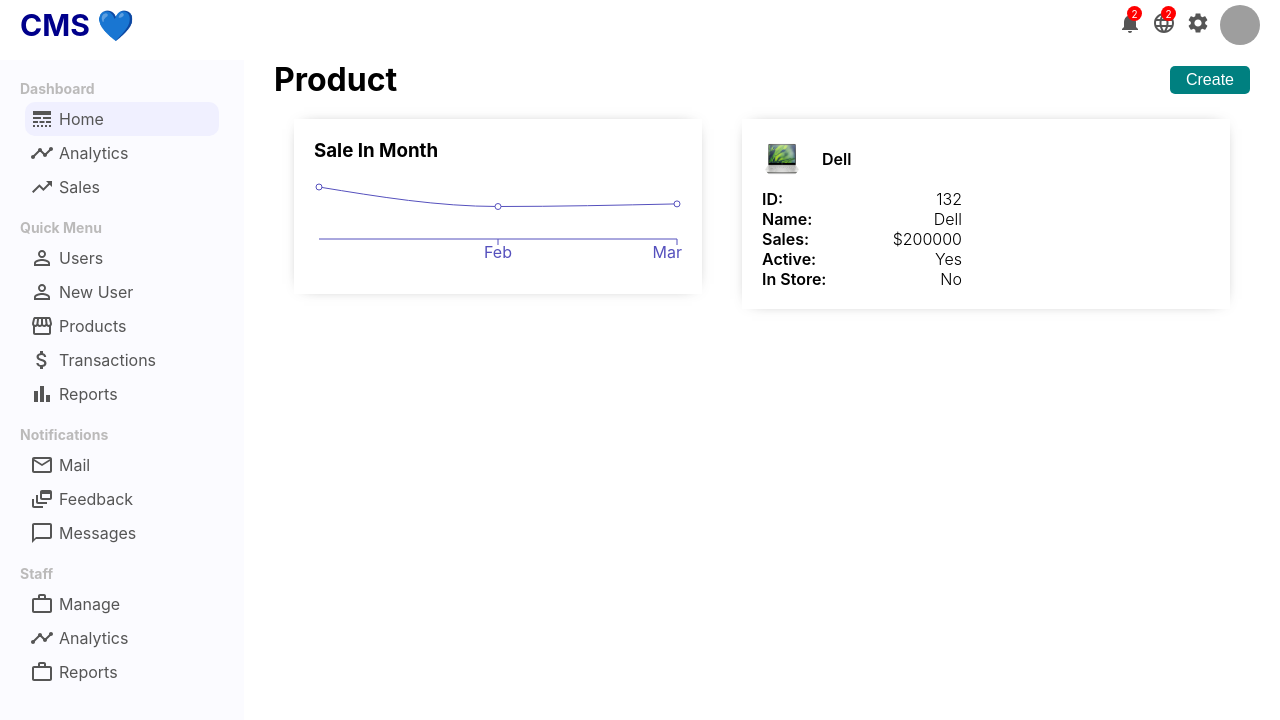
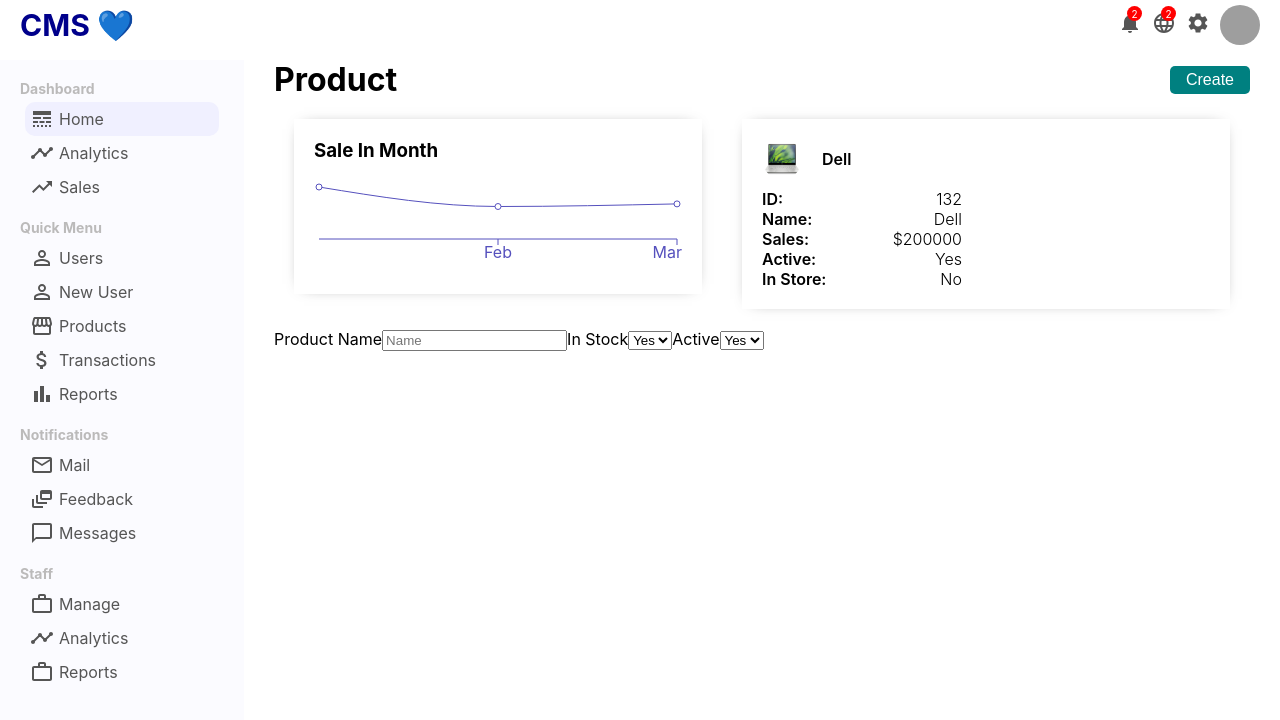
Before and after one commit to mohammadfaramarzi1/react-cms-course, a React (Create React App) app: page /product/1 in a window 1280 px wide. Shown: the top 720 px of the page. Built offline with nearby package versions, Linux system fonts and the light colour scheme; grey boxes are pictures that could not be loaded.

Commit message:
feat: forth template Product.jsx

```diff
--- a/src/pages/Product/Product.jsx
+++ b/src/pages/Product/Product.jsx
@@ -20,7 +20,11 @@ function Product() {
         </div>
         <div className="product-top-right">
           <div className="product-info-top">
-            <img src="/images/dell.jpg" alt="product" className="product-info__img" />
+            <img
+              src="/images/dell.jpg"
+              alt="product"
+              className="product-info__img"
+            />
             <span className="product-info__name">Dell</span>
           </div>
           <div className="product-info-bottom">
@@ -47,6 +51,25 @@ function Product() {
           </div>
         </div>
       </div>
+      <div className="product-bottom">
+        <form className="product__form">
+          <div className="product__form-left">
+            <label htmlFor="name">Product Name</label>
+            <input type="text" placeholder="Name" id="name" />
+            <label htmlFor="stock">In Stock</label>
+            <select name="stock" id="stock">
+              <option value="yes">Yes</option>
+              <option value="no">No</option>
+            </select>
+            <label htmlFor="active">Active</label>
+            <select name="active" id="active">
+              <option value="yes">Yes</option>
+              <option value="no">No</option>
+            </select>
+          </div>
+          <div className="product__form-right"></div>
+        </form>
+      </div>
     </div>
   );
 }
```
